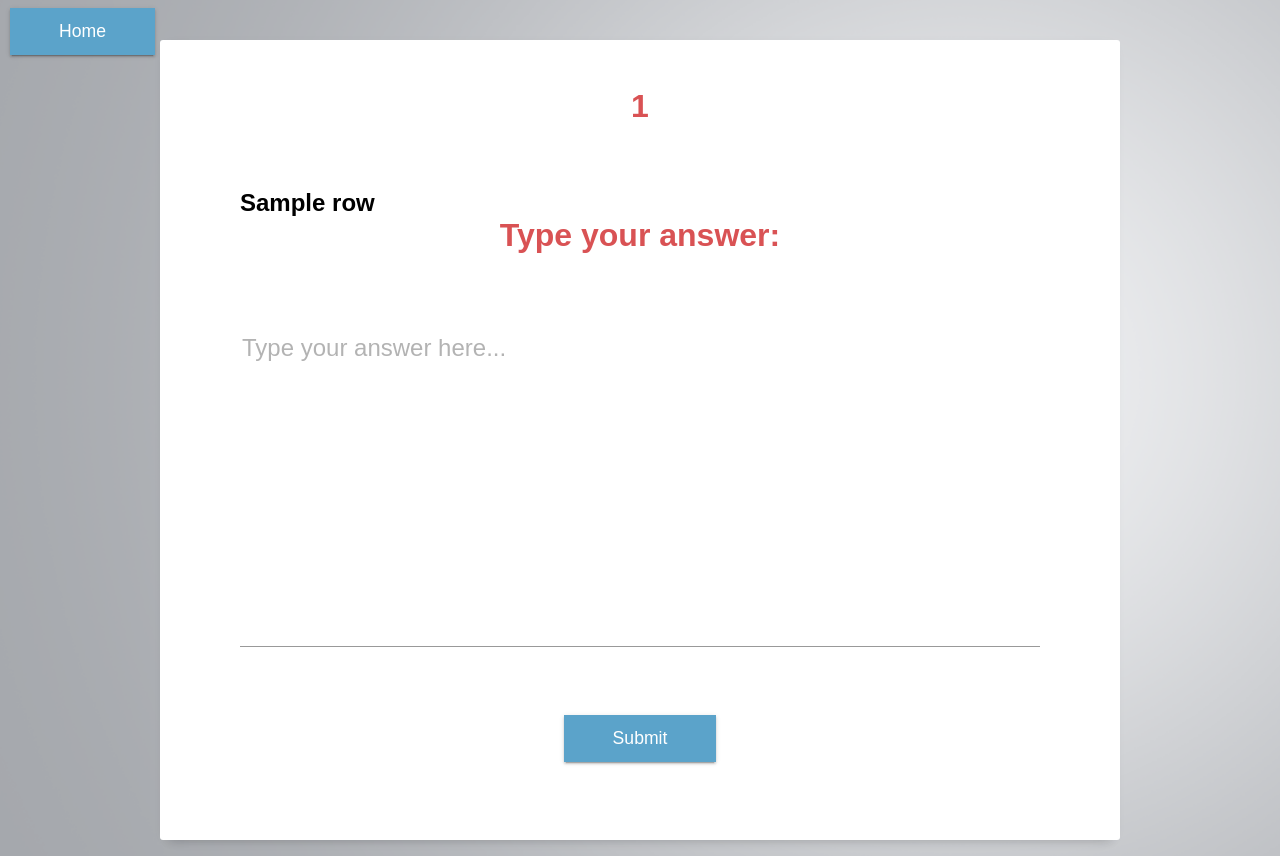
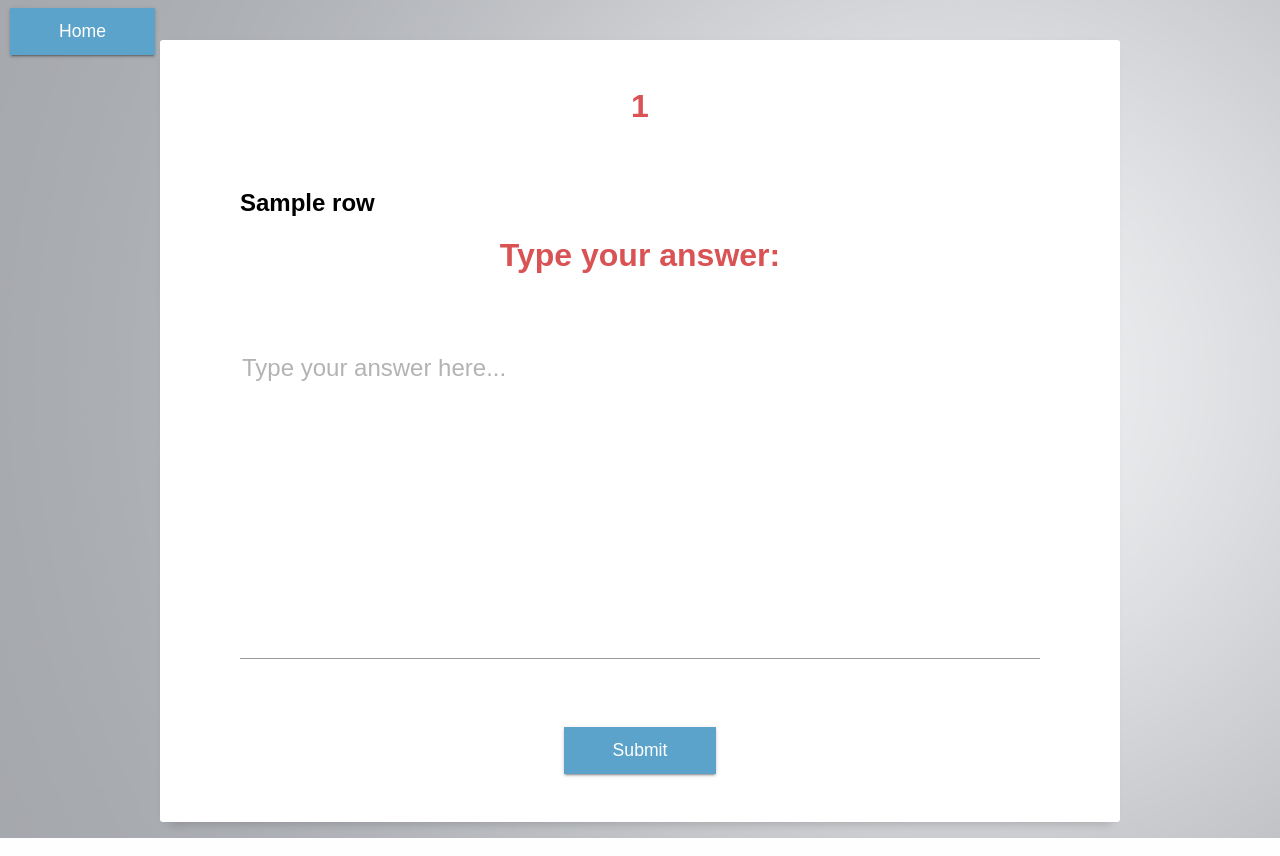
Before and after one commit to gabee1987/2nd_TW_week_StormCoders_AskMate_with_SQL, a Flask app: template templates/answer_form.html in a window 1280 px wide. Run offline with Flask 2, Linux system fonts and the light colour scheme; the template is opened without the code that fills it: most values are stand-ins (such as "Sample title", 1, 10 or a date in 2020); some libraries are stand-ins or nearby versions; some web fonts are replaced.

Commit message:
css bugs fixing

```diff
--- a/static/new_form_style.css
+++ b/static/new_form_style.css
@@ -34,8 +34,8 @@ h1 {
 .container {
     position: relative;
     max-width: 60rem;
-    max-height: 100rem;
-    height: 50rem;
+    max-height: 500rem;
+    height: auto;
     margin: 1em auto;
     background: #fff;
     width: 100%;
--- a/templates/answer_form.html
+++ b/templates/answer_form.html
@@ -15,7 +15,7 @@
     <div class="container">
     <body>
         <h1>{{ view_questions[0][0] }}</h1>
-        <h2>{{ view_questions[0][1] }}
+        <h2>{{ view_questions[0][1] }}</h2>
         <form action="/question/new-answer/{{ q_id }}" method="POST">
             <h1> Type your answer: </h1>
                 <div class="form-group">
```
